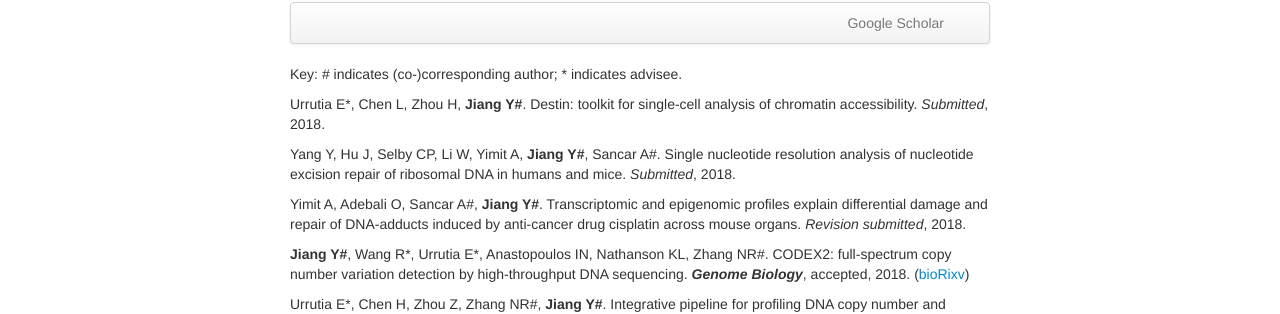
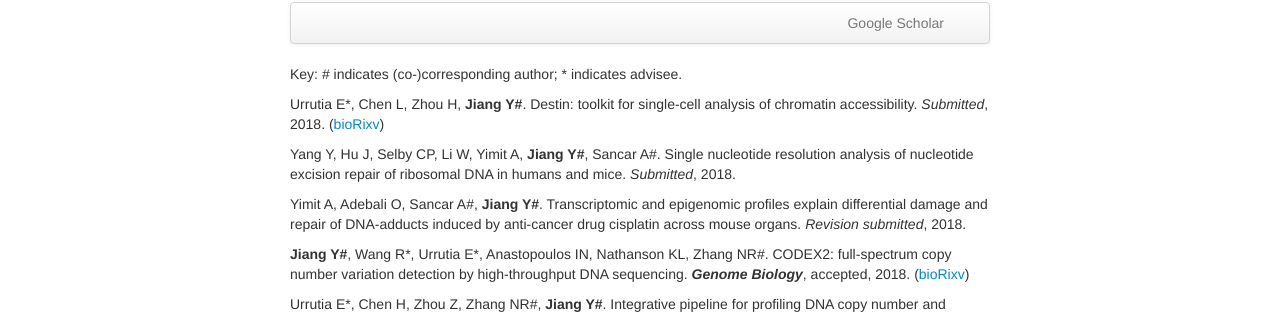
Before and after one commit to yuchaojiang/yuchaojiang.github.io, a Jekyll site: the page built from pages/pubs.md, in a window 1280 px wide. Shown: the part 150-464 px from the top of the page. Built offline with Jekyll 4.4.1, drawn with Linux system fonts in a browser that asks for light colours.

Commit message:
Update pubs.md

```diff
--- a/pages/pubs.md
+++ b/pages/pubs.md
@@ -14,7 +14,7 @@ description: Yuchao Jiang's publications
 
 Key: \# indicates (co-)corresponding author; \* indicates advisee.
 
-Urrutia E\*, Chen L, Zhou H, **Jiang Y#**. Destin: toolkit for single-cell analysis of chromatin accessibility. *Submitted*, 2018.
+Urrutia E\*, Chen L, Zhou H, **Jiang Y#**. Destin: toolkit for single-cell analysis of chromatin accessibility. *Submitted*, 2018. ([bioRixv](http://biorxiv.org/cgi/content/short/461905v1))
 
 Yang Y, Hu J, Selby CP, Li W, Yimit A, **Jiang Y#**, Sancar A#. Single nucleotide resolution analysis of nucleotide excision repair of ribosomal DNA in humans and mice. *Submitted*, 2018.
 
```
